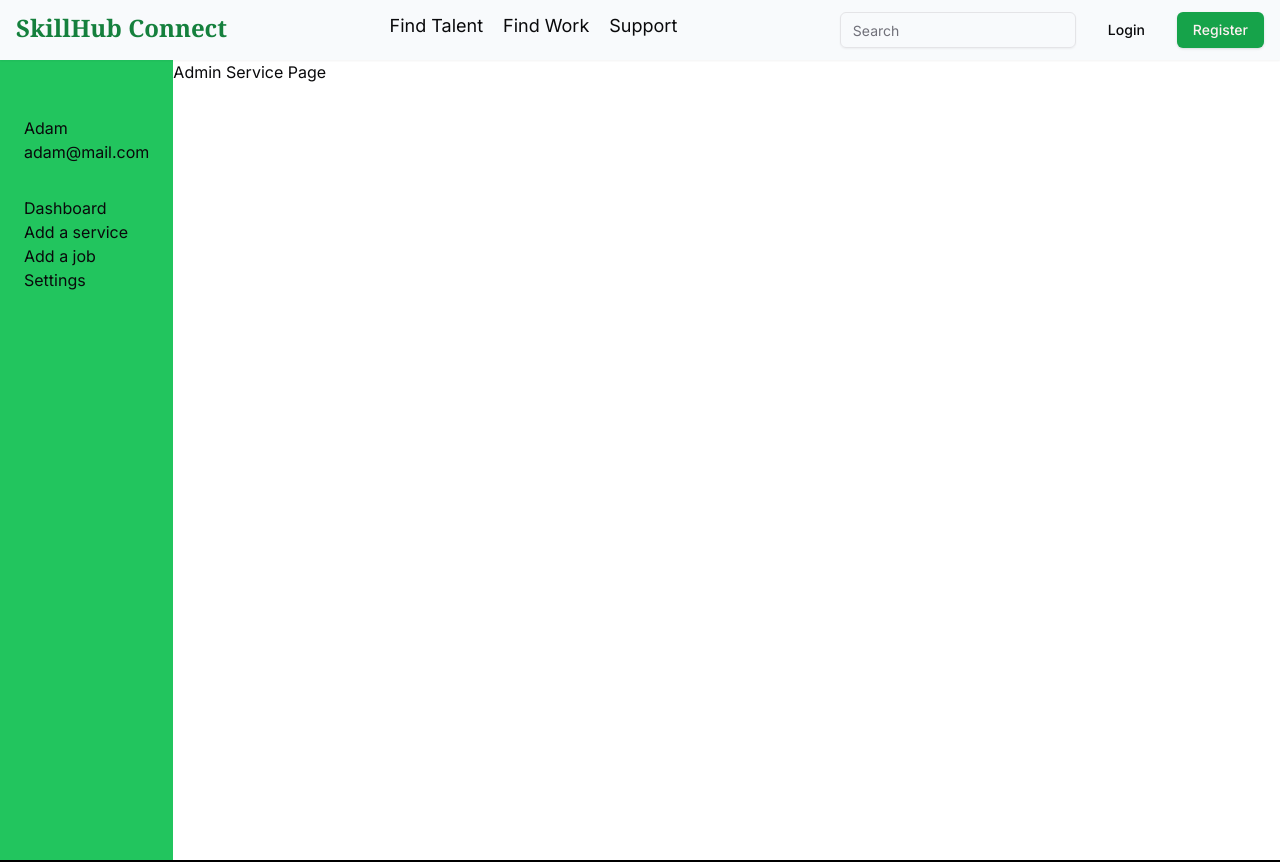
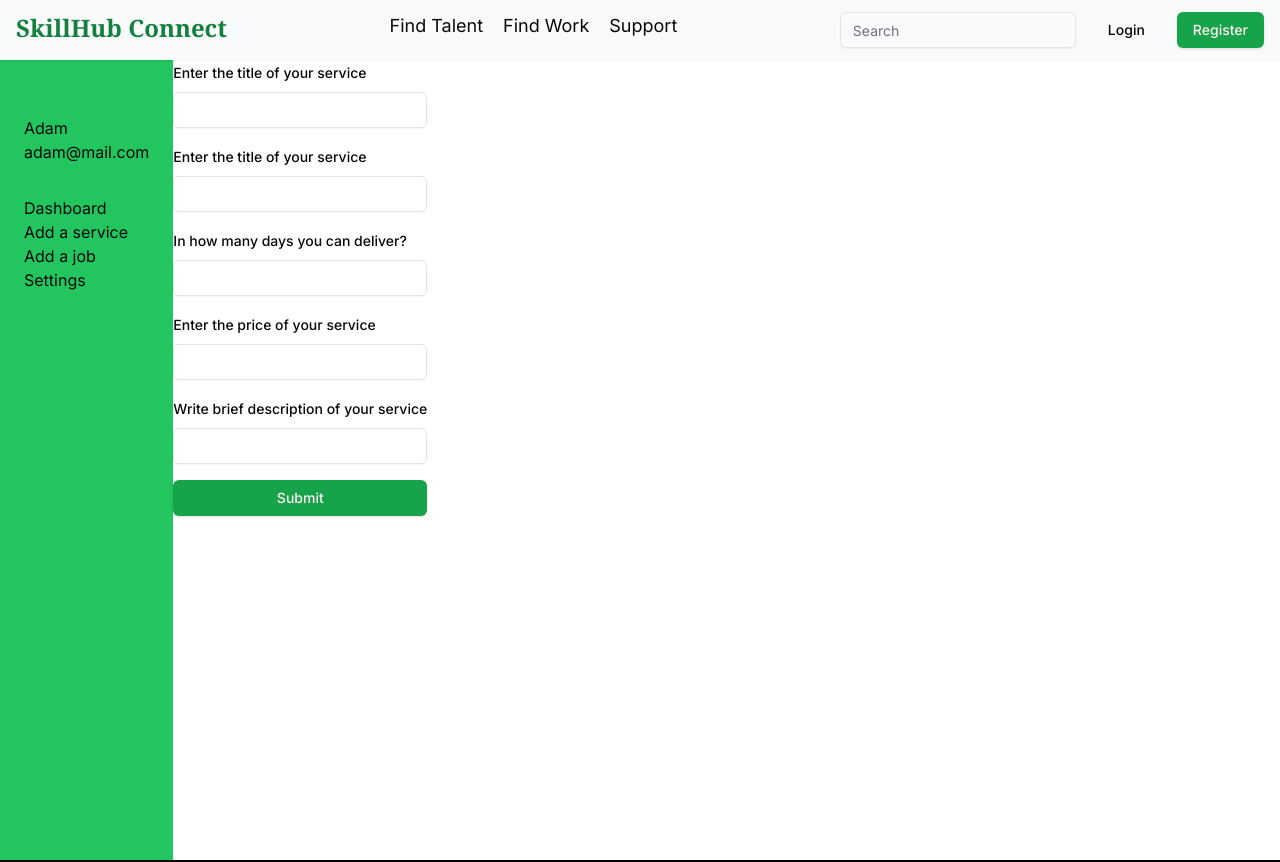
Before and after one commit to shahbaz4783/SkillHub-Connect, a Next.js app: page /dashboard/services in a window 1280 px wide. Shown: the top 862 px of the page. Built offline with nearby package versions, Linux system fonts and the light colour scheme.

Commit message:
add service post form ui

```diff
--- a/package.json
+++ b/package.json
@@ -7,14 +7,15 @@
 		"build": "next build",
 		"start": "next start",
 		"lint": "next lint",
-     "vercel-build": "prisma generate && prisma migrate deploy && next build",
-    "prisma:generate": "prisma generate"
+		"vercel-build": "prisma generate && prisma migrate deploy && next build",
+		"prisma:generate": "prisma generate"
 	},
 	"prisma": {
 		"schema": "./src/prisma/schema.prisma"
 	},
 	"dependencies": {
 		"@hookform/resolvers": "^3.3.4",
+		"@next-auth/prisma-adapter": "^1.0.7",
 		"@prisma/client": "^5.9.1",
 		"@radix-ui/react-icons": "^1.3.0",
 		"@radix-ui/react-label": "^2.0.2",
@@ -26,6 +27,7 @@
 		"clsx": "^2.1.0",
 		"embla-carousel-react": "^8.0.0-rc22",
 		"next": "14.1.0",
+		"next-auth": "^4.24.6",
 		"react": "^18",
 		"react-dom": "^18",
 		"react-hook-form": "^7.50.1",
--- a/src/app/(auth)/login/page.tsx
+++ b/src/app/(auth)/login/page.tsx
@@ -1,5 +1,5 @@
 import Link from 'next/link';
-import LoginForm from './LoginForm';
+import LoginForm from '../../../components/forms/LoginForm';
 
 const Login = () => {
 	return (
--- a/src/app/(auth)/signup/page.tsx
+++ b/src/app/(auth)/signup/page.tsx
@@ -1,5 +1,5 @@
 import Link from 'next/link';
-import SignupForm from './SignUpForm';
+import SignupForm from '../../../components/forms/SignUpForm';
 
 const SignUp = () => {
 	return (
--- /dev/null
+++ b/src/app/api/auth/[...nextauth]/route.ts
@@ -0,0 +1,6 @@
+import { authOptions } from '@/lib/auth';
+import NextAuth from 'next-auth';
+
+const handler = NextAuth(authOptions);
+
+export { handler as GET, handler as POST };
--- a/src/app/dashboard/services/page.tsx
+++ b/src/app/dashboard/services/page.tsx
@@ -1,7 +1,10 @@
+import ServicePostForm from '@/components/forms/ServicePostForm';
 import React from 'react'
 
 const AdminServicePage = () => {
-  return <div>Admin Service Page</div>;
+  return <div>
+    <ServicePostForm />
+  </div>;
 }
 
 export default AdminServicePage;
--- a/src/app/(auth)/signup/SignUpForm.tsx
+++ b/src/components/forms/LoginForm.tsx
@@ -12,30 +12,19 @@ import {
 	FormMessage,
 } from '@/components/ui/form';
 import { Input } from '@/components/ui/input';
-import { Button } from '../../../components/ui/button';
+import { Button } from '../ui/button';
+import { loginFormInput } from '@/constants/form';
 import { useRouter } from 'next/navigation';
-import { signUpFormInput } from '@/constants/form';
+import { signIn } from 'next-auth/react';
 
-const formSchema = z
-	.object({
-		name: z.string(),
-		username: z.string(),
-		email: z.string().email({ message: 'Must be a valid email' }),
-		password: z.string().min(6),
-		passwordConfirm: z.string(),
-	})
-	.refine(
-		(data) => {
-			return data.password === data.passwordConfirm;
-		},
-		{
-			message: 'Password do not match',
-			path: ['passwordConfirm'],
-		}
-	);
+const formSchema = z.object({
+	email: z.string().email({ message: 'Must be a valid email' }),
+	password: z.string().min(6),
+});
 
-const SignupForm = () => {
+const LoginForm = () => {
 	const router = useRouter();
+
 	const form = useForm<z.infer<typeof formSchema>>({
 		resolver: zodResolver(formSchema),
 		defaultValues: {
@@ -44,22 +33,16 @@ const SignupForm = () => {
 	});
 
 	const onSubmit = async (values: z.infer<typeof formSchema>) => {
-		const response = await fetch('/api/user', {
-			method: 'POST',
-			headers: {
-				'Content-Type': 'application/json',
-			},
-			body: JSON.stringify({
-				name: values.name,
-				username: values.username,
-				email: values.email,
-				password: values.password,
-			}),
+		const signInData = await signIn('credentials', {
+			email: values.email,
+			password: values.password,
+			redirect: false,
 		});
-
-		if (response.ok) {
-			router.push('/login');
-			alert('user created successfully');
+		if (signInData?.error) {
+			console.log(signInData.error);
+		} else {
+			console.log('Worked');
+			router.push('/dashboard');
 		}
 	};
 
@@ -70,7 +53,7 @@ const SignupForm = () => {
 					onSubmit={form.handleSubmit(onSubmit)}
 					className='flex flex-col gap-4'
 				>
-					{signUpFormInput.map((data) => (
+					{loginFormInput.map((data) => (
 						<FormField
 							key={data.id}
 							control={form.control}
@@ -97,4 +80,4 @@ const SignupForm = () => {
 	);
 };
 
-export default SignupForm;
+export default LoginForm;
--- a/src/app/(auth)/login/LoginForm.tsx
+++ b/src/components/forms/ServicePostForm.tsx
@@ -12,23 +12,44 @@ import {
 	FormMessage,
 } from '@/components/ui/form';
 import { Input } from '@/components/ui/input';
-import { Button } from '../../../components/ui/button';
-import { loginFormInput } from '@/constants/form';
+import { Button } from '../ui/button';
+import { useRouter } from 'next/navigation';
+import { servicePostFormFields } from '@/constants/form';
 
 const formSchema = z.object({
-	email: z.string().email({ message: 'Must be a valid email' }),
-	password: z.string().min(6),
+	title: z.string(),
+	description: z.string(),
+	tags: z.string().email({ message: 'Must be a valid email' }),
+	price: z.number(),
+	time: z.number(),
 });
 
-const LoginForm = () => {
+const ServicePostForm = () => {
+	const router = useRouter();
 	const form = useForm<z.infer<typeof formSchema>>({
 		resolver: zodResolver(formSchema),
-		defaultValues: {
-			email: '',
-		},
 	});
 
-	const onSubmit = () => {};
+	const onSubmit = async (values: z.infer<typeof formSchema>) => {
+		const response = await fetch('/api/service', {
+			method: 'POST',
+			headers: {
+				'Content-Type': 'application/json',
+			},
+			body: JSON.stringify({
+				title: values.title,
+				description: values.description,
+				tags: values.tags,
+				price: values.price,
+				time: values.time,
+			}),
+		});
+
+		if (response.ok) {
+			router.push('/');
+			alert('Service created successfully');
+		}
+	};
 
 	return (
 		<>
@@ -37,7 +58,7 @@ const LoginForm = () => {
 					onSubmit={form.handleSubmit(onSubmit)}
 					className='flex flex-col gap-4'
 				>
-					{loginFormInput.map((data) => (
+					{servicePostFormFields.map((data) => (
 						<FormField
 							key={data.id}
 							control={form.control}
@@ -64,4 +85,4 @@ const LoginForm = () => {
 	);
 };
 
-export default LoginForm;
+export default ServicePostForm;
--- /dev/null
+++ b/src/components/forms/SignUpForm.tsx
@@ -0,0 +1,100 @@
+'use client';
+
+import * as z from 'zod';
+import { useForm } from 'react-hook-form';
+import { zodResolver } from '@hookform/resolvers/zod';
+import {
+	Form,
+	FormControl,
+	FormField,
+	FormItem,
+	FormLabel,
+	FormMessage,
+} from '@/components/ui/form';
+import { Input } from '@/components/ui/input';
+import { Button } from '../ui/button';
+import { useRouter } from 'next/navigation';
+import { signUpFormInput } from '@/constants/form';
+
+const formSchema = z
+	.object({
+		name: z.string(),
+		username: z.string(),
+		email: z.string().email({ message: 'Must be a valid email' }),
+		password: z.string().min(6),
+		passwordConfirm: z.string(),
+	})
+	.refine(
+		(data) => {
+			return data.password === data.passwordConfirm;
+		},
+		{
+			message: 'Password do not match',
+			path: ['passwordConfirm'],
+		}
+	);
+
+const SignupForm = () => {
+	const router = useRouter();
+	const form = useForm<z.infer<typeof formSchema>>({
+		resolver: zodResolver(formSchema),
+		defaultValues: {
+			email: '',
+		},
+	});
+
+	const onSubmit = async (values: z.infer<typeof formSchema>) => {
+		const response = await fetch('/api/user', {
+			method: 'POST',
+			headers: {
+				'Content-Type': 'application/json',
+			},
+			body: JSON.stringify({
+				name: values.name,
+				username: values.username,
+				email: values.email,
+				password: values.password,
+			}),
+		});
+
+		if (response.ok) {
+			router.push('/login');
+			alert('user created successfully');
+		}
+	};
+
+	return (
+		<>
+			<Form {...form}>
+				<form
+					onSubmit={form.handleSubmit(onSubmit)}
+					className='flex flex-col gap-4'
+				>
+					{signUpFormInput.map((data) => (
+						<FormField
+							key={data.id}
+							control={form.control}
+							name={data.name}
+							render={({ field }) => (
+								<FormItem>
+									<FormLabel>{data.label}</FormLabel>
+									<FormControl>
+										<Input
+											type={data.type}
+											placeholder={data.placeholder}
+											{...field}
+										/>
+									</FormControl>
+									<FormMessage />
+								</FormItem>
+							)}
+						/>
+					))}
+					<Button type='submit'>Submit</Button>
+				</form>
+			</Form>
+		</>
+	);
+};
+
+export default SignupForm;
--- a/src/constants/form.ts
+++ b/src/constants/form.ts
@@ -1,7 +1,7 @@
 interface SignupFormProps {
 	id: number;
 	name: 'name' | 'username' | 'email' | 'password' | 'passwordConfirm';
-	type: string;
+	type: 'text' | 'number' | 'email' | 'password';
 	label: string;
 	placeholder: string;
 }
@@ -9,7 +9,15 @@ interface SignupFormProps {
 interface LoginFormProps {
 	id: number;
 	name: 'email' | 'password';
-	type: string;
+	type: 'text' | 'number' | 'email' | 'password';
+	label: string;
+	placeholder: string;
+}
+
+interface ServicePostProps {
+	id: number;
+	name: 'title' | 'description' | 'tags' | 'price' | 'time';
+	type: 'text' | 'number' | 'file';
 	label: string;
 	placeholder: string;
 }
@@ -68,3 +76,41 @@ export const signUpFormInput: SignupFormProps[] = [
 		placeholder: 'Confirm your password',
 	},
 ];
+
+export const servicePostFormFields: ServicePostProps[] = [
+	{
+		id: 1,
+		name: 'title',
+		type: 'text',
+		label: 'Enter the title of your service',
+		placeholder: '',
+	},
+	{
+		id: 2,
+		name: 'tags',
+		type: 'text',
+		label: 'Enter the title of your service',
+		placeholder: '',
+	},
+	{
+		id: 3,
+		name: 'time',
+		type: 'number',
+		label: 'In how many days you can deliver?',
+		placeholder: '',
+	},
+	{
+		id: 4,
+		name: 'price',
+		type: 'number',
+		label: 'Enter the price of your service',
+		placeholder: '',
+	},
+	{
+		id: 5,
+		name: 'description',
+		type: 'text',
+		label: 'Write brief description of your service',
+		placeholder: '',
+	},
+];
--- /dev/null
+++ b/src/lib/auth.ts
@@ -0,0 +1,55 @@
+import { NextAuthOptions } from 'next-auth';
+import CredentialsProvider from 'next-auth/providers/credentials';
+import { PrismaAdapter } from '@next-auth/prisma-adapter';
+import prisma from './prisma';
+import { compare } from 'bcrypt';
+
+export const authOptions: NextAuthOptions = {
+	adapter: PrismaAdapter(prisma),
+	session: {
+		strategy: 'jwt',
+	},
+	pages: {
+		signIn: '/login',
+	},
+	providers: [
+		CredentialsProvider({
+			name: 'Credentials',
+			credentials: {
+				email: {
+					label: 'Email',
+					type: 'email',
+					placeholder: 'jsmith@mail.com',
+				},
+				password: { label: 'Password', type: 'password' },
+			},
+			async authorize(credentials, req) {
+				if (!credentials?.email || credentials?.password) {
+					return null;
+				}
+
+				const existingUser = await prisma.user.findUnique({
+					where: { email: credentials?.email },
+				});
+				if (!existingUser) {
+					return null;
+				}
+
+				const comparePassword = await compare(
+					credentials.password,
+					existingUser.password
+				);
+
+				if (!comparePassword) {
+					return null;
+				}
+
+				return {
+					id: existingUser.id,
+					username: existingUser.username,
+					email: existingUser.email,
+				};
+			},
+		}),
+	],
+};
```
Also changed, not shown: 1 other file (tests, documents, lock files or other folders).
